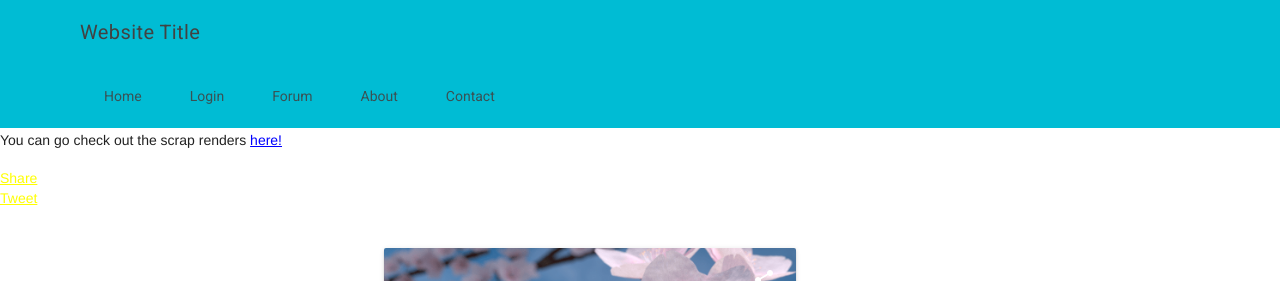
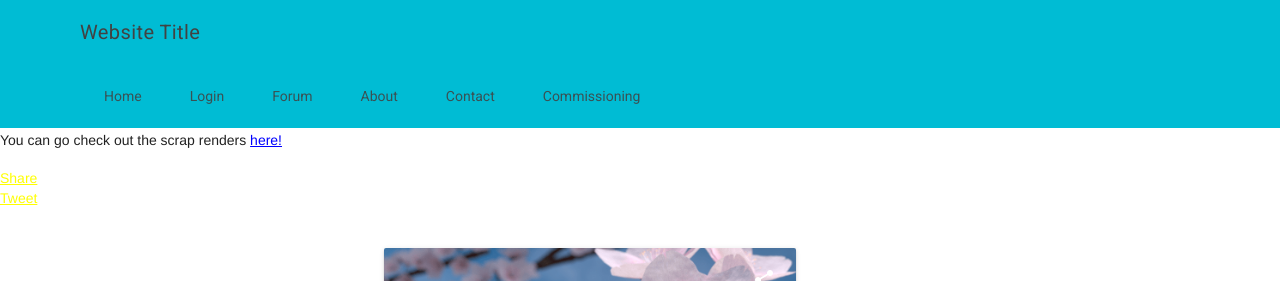
Before and after one commit to slothgamez/fireplex.github.io, a Jekyll site: the page index.html, which Jekyll copies as it is, in a window 1280 px wide. Shown: the top 281 px of the page. Built offline with Jekyll 4.4.1, drawn with Linux system fonts in a browser that asks for light colours; nearby versions of some CDN libraries; comment, search, counter and statistics services are not loaded.

Commit message:
Update index.html

```diff
--- a/index.html
+++ b/index.html
@@ -86,6 +86,7 @@
                     <a class="mdl-navigation__link" href="http://fireplex.github.io/firebase/forum">Forum</a>
                     <a class="mdl-navigation__link" href="http://fireplex.github.io/about">About</a>
                     <a class="mdl-navigation__link" href="http://fireplex.github.io/contact">Contact</a>
+                    <a class="mdl-navigation__link" href="http://fireplex.github.io/commission-home">Commissioning</a>
                 </nav>
             </div>
         </header>
@@ -95,7 +96,8 @@
                 <a class="mdl-navigation__link" href="http://fireplex.github.io/firebase/login">Login</a>
                 <a class="mdl-navigation__link" href="http://fireplex.github.io/firebase/forum">Forum</a>
                 <a class="mdl-navigation__link" href="http://fireplex.github.io/about">About</a>
-                <a class="mdl-navigation__link" href="http://fireplex.github.io/contact">Contact</a>
+                <a class="mdl-navigation__link" href="http://fireplex.github.io/contact">Contact</a
+                <a class="mdl-navigation__link" href="http://fireplex.github.io/commission-home">Commissioning</a>
             </nav>
         </div>
         <main class="mdl-layout__content">
```
